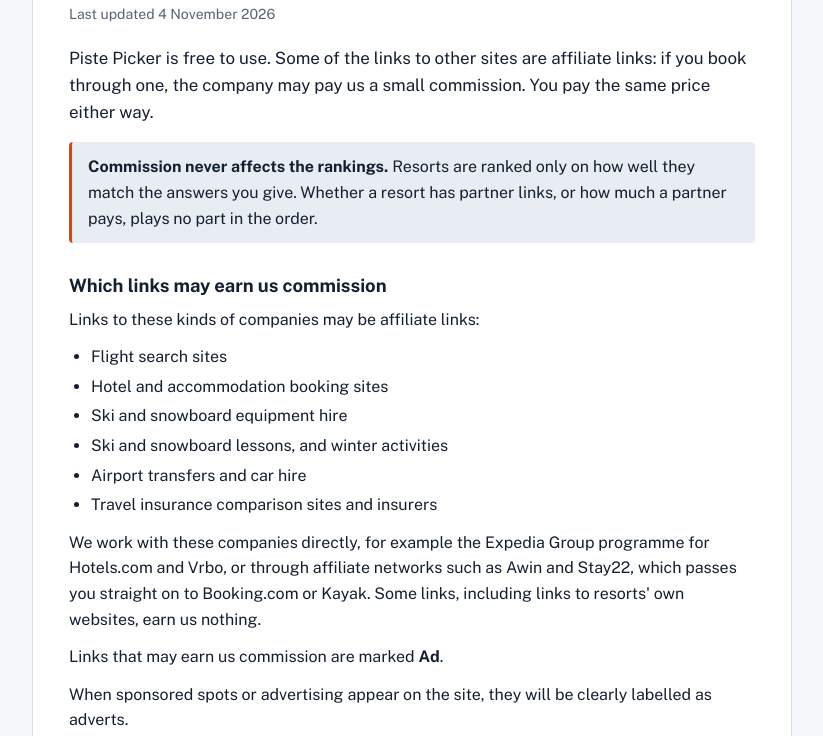
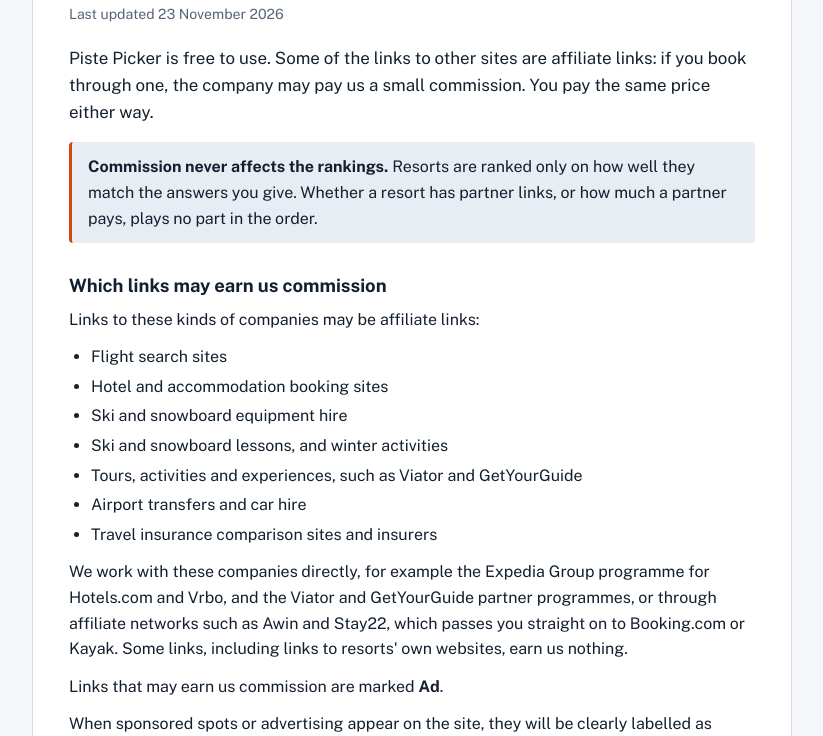
Before and after one commit to craigeowen/seasonwisego, a plain HTML site: page affiliate-disclosure.html in a window 1280 px wide. Shown: the part 216-952 px from the top of the page, without its empty margins (228-1051 px from the left). Drawn offline with nearby package versions, Linux system fonts and the light colour scheme.

Commit message:
how we make money

```diff
--- a/affiliate-disclosure.html
+++ b/affiliate-disclosure.html
@@ -46,7 +46,7 @@ footer a{color:var(--muted)}
 <header class="top"><a class="brand" href="index.html">Piste <span>Picker</span></a><nav aria-label="Site"><a href="index.html">Piste Picker</a><a href="how-we-rank.html">How we rank</a><a href="about.html">About and contact</a><a href="privacy.html">Privacy and cookies</a><a href="affiliate-disclosure.html" aria-current="page">How we make money</a></nav></header>
 <main>
 <h1>How we make money</h1>
-<p class="upd">Last updated 4 November 2026</p>
+<p class="upd">Last updated 23 November 2026</p>
 <p class="lead">Piste Picker is free to use. Some of the links to other sites are affiliate links: if you book through one, the company may pay us a small commission. You pay the same price either way.</p>
 
 <div class="box"><p><b>Commission never affects the rankings.</b> Resorts are ranked only on how well they match the answers you give. Whether a resort has partner links, or how much a partner pays, plays no part in the order.</p></div>
@@ -58,10 +58,11 @@ footer a{color:var(--muted)}
 <li>Hotel and accommodation booking sites</li>
 <li>Ski and snowboard equipment hire</li>
 <li>Ski and snowboard lessons, and winter activities</li>
+<li>Tours, activities and experiences, such as Viator and GetYourGuide</li>
 <li>Airport transfers and car hire</li>
 <li>Travel insurance comparison sites and insurers</li>
 </ul>
-<p>We work with these companies directly, for example the Expedia Group programme for Hotels.com and Vrbo, or through affiliate networks such as Awin and Stay22, which passes you straight on to Booking.com or Kayak. Some links, including links to resorts' own websites, earn us nothing.</p>
+<p>We work with these companies directly, for example the Expedia Group programme for Hotels.com and Vrbo, and the Viator and GetYourGuide partner programmes, or through affiliate networks such as Awin and Stay22, which passes you straight on to Booking.com or Kayak. Some links, including links to resorts' own websites, earn us nothing.</p>
 <p>Links that may earn us commission are marked <b>Ad</b>.</p>
 <p>When sponsored spots or advertising appear on the site, they will be clearly labelled as adverts.</p>
 
```
